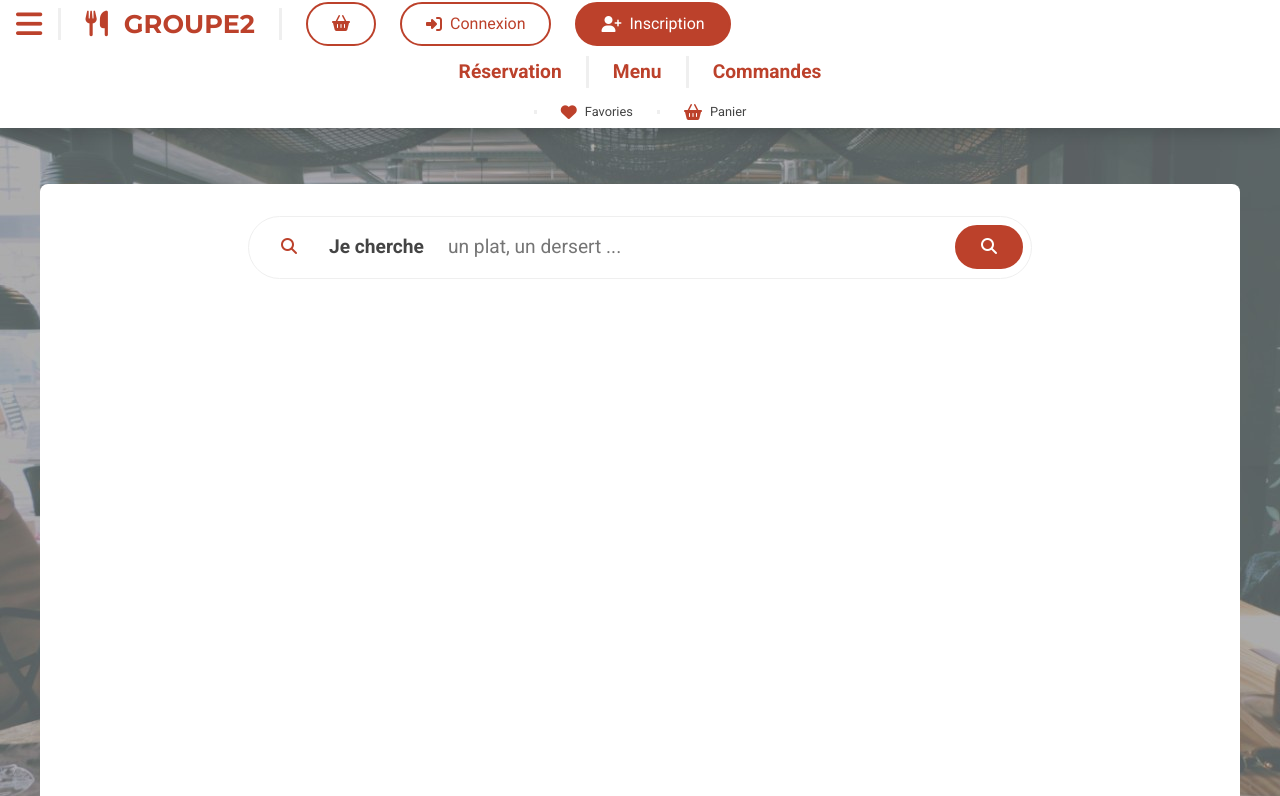
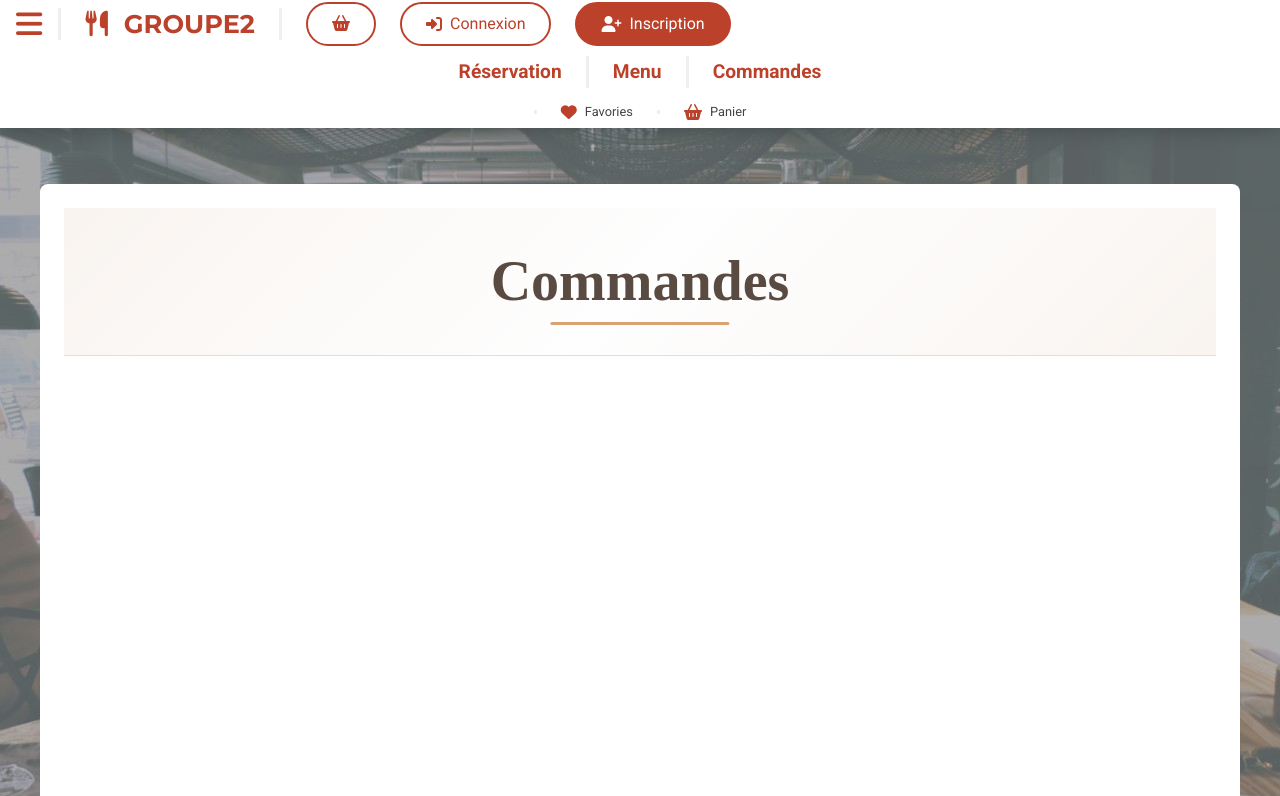
Before and after one commit to houssem23uha/restaurant, a React (Vite) app: page /orders in a window 1280 px wide. Shown: the top 796 px of the page. Built offline with nearby package versions, Linux system fonts and the light colour scheme; grey boxes are pictures that could not be loaded.

Commit message:
menu commande

```diff
--- a/src/components/Content.tsx
+++ b/src/components/Content.tsx
@@ -10,6 +10,7 @@ import ItemsList from "./testApi/ItemsList";
 import ItemDetails from "./testApi/ItemDetails";
 import ItemForm from "./testApi/ItemForm";
 import ItemFormUpdate from "./testApi/ItemFormUpdate";
+import OrderList from "./OrderList";
 
 const queryClient = new QueryClient();
 
@@ -28,7 +29,7 @@ function Content() {
               <Route path="/" element={<HomeContent />} />
               <Route path="/menu" element={<Menu />} />
               <Route path="/menu/items" element={<HomeContent />} />
-              <Route path="/orders" element={<HomeContent />} />
+              <Route path="/orders" element={<OrderList />} />
               <Route path="/orders/history" element={<HomeContent />} />
               <Route path="/reservation" element={<HomeContent />} />
               <Route path="/delivery-info" element={<HomeContent />} />
--- a/src/components/Header.tsx
+++ b/src/components/Header.tsx
@@ -46,7 +46,7 @@ function Header() {
             <span className="separator"></span>
 
             <li>
-              <a href="/account/orders">Commandes</a>
+              <a href="/orders">Commandes</a>
             </li>
           </ul>
         </div>
--- /dev/null
+++ b/src/components/OrderList.tsx
@@ -0,0 +1,19 @@
+import styles from "./OrderListe.module.scss";
+
+function OrderList() {
+  return (
+    <>
+      <div className={`${styles.OrderListContent}`}>
+        <div
+          className={`${styles.MenuTitle} d-flex justify-content-center mb-3 page-title`}
+        >
+          <h1>Commandes</h1>
+        </div>
+
+        <div className="grid my-5"></div>
+      </div>
+    </>
+  );
+}
+
+export default OrderList;
--- /dev/null
+++ b/src/components/OrderListe.module.scss
@@ -0,0 +1,13 @@
+.OrderListContent {
+  .MenuTitle {
+    color: var(--primary);
+    font-weight: bold;
+    font-size: 2.2rem;
+    i {
+      padding: 0 1rem;
+    }
+  }
+  h2 {
+    color: var(--primary);
+  }
+}
```
